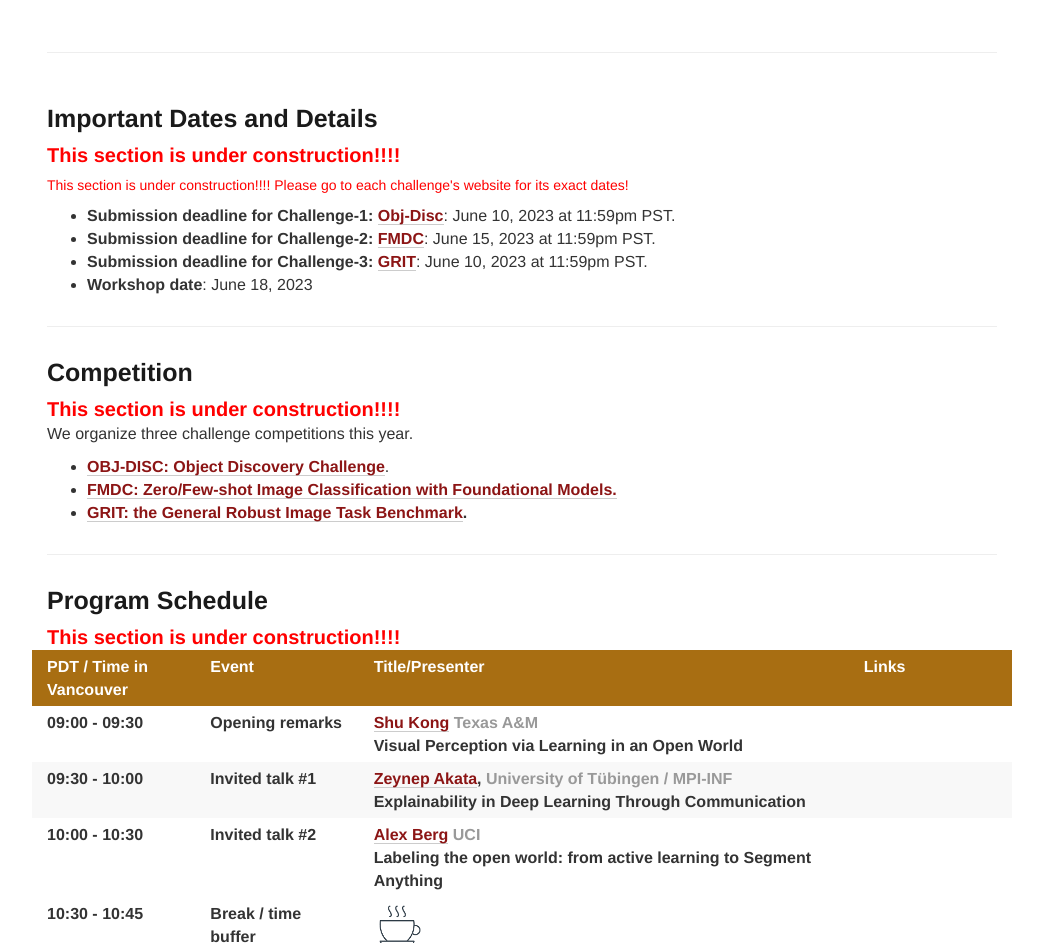
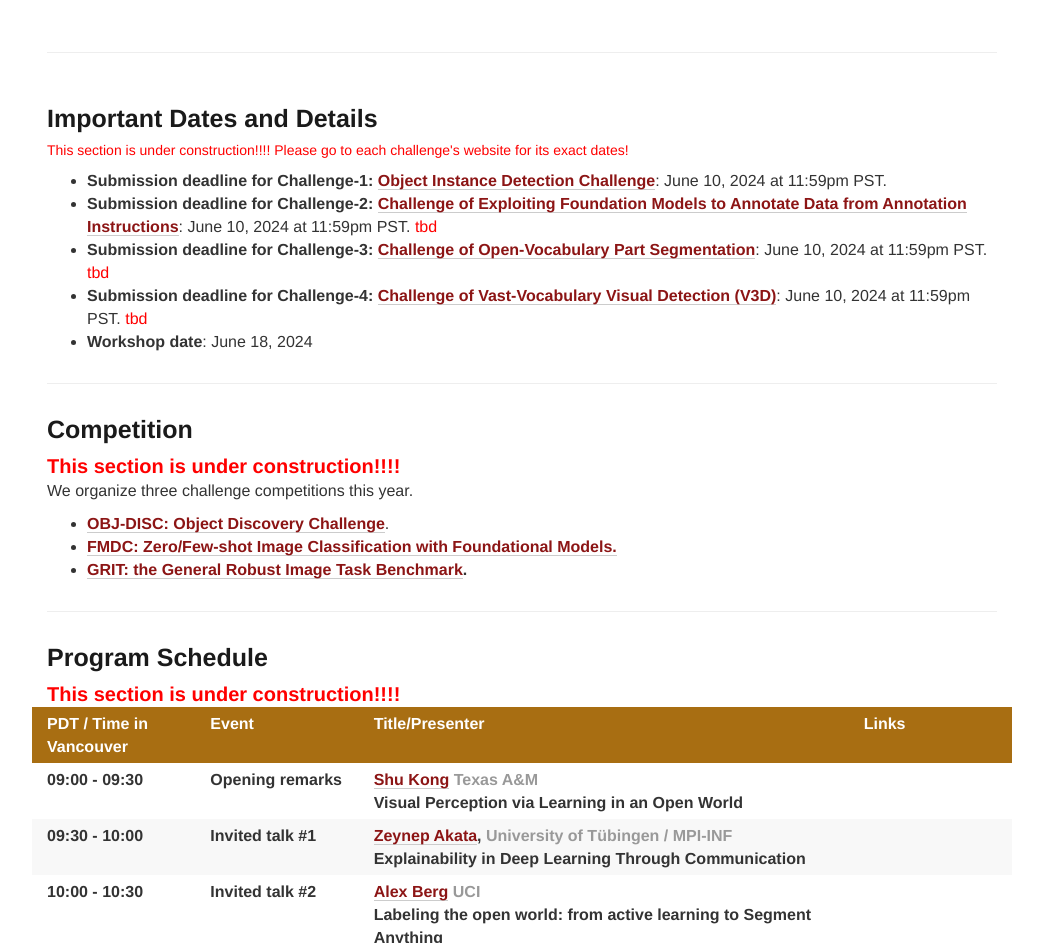
Before and after one commit to vplow/vplow.github.io, a plain HTML site: page vplow_4th.html in a window 1280 px wide. Shown: the part 4468-5411 px from the top of the page, without its empty margins (118-1161 px from the left). Drawn offline with Linux system fonts and the light colour scheme.

Commit message:
Update vplow_4th.html

```diff
--- a/vplow_4th.html
+++ b/vplow_4th.html
@@ -723,14 +723,15 @@ This requires visual perception algorithms to be developed for the open-world, t
     <div class="row" style="margin-top:30px;">
       <div class="col-xs-12 col-sm-12">
         <h2>Important Dates and Details</h2>
-<h3> <font color="red">This section is under construction!!!!</font></h3>
+<!--h3> <font color="red">This section is under construction!!!!</font></h3-->
 	<h5> <font color="red">This section is under construction!!!! Please go to each challenge's website for its exact dates!</font></h5>
         <ul>
           <!--li><b>Signup to receive updates</b>: using <a href="https://vplow.github.io/vplow_3rd.html">this form</a></li-->
-	  <li><b>Submission deadline for Challenge-1: <a href="https://obj-disc.github.io/">Obj-Disc</a></b>: June 10, 2023 at 11:59pm PST. </li>
-	  <li><b>Submission deadline for Challenge-2: <a href="https://socar-esther.github.io/" target="_blank">FMDC</a></b>: June 15, 2023 at 11:59pm PST. </li>
-          <li><b>Submission deadline for Challenge-3: <a href="https://grit-benchmark.org/" target="_blank">GRIT</a></b>: June 10, 2023 at 11:59pm PST. </li>
-          <li><b>Workshop date</b>: June 18, 2023</li>
+	  <li><b>Submission deadline for Challenge-1: <a href="https://docs.google.com/document/d/15R-R0tpKBy_KCNyc_8D45PQzHzyLmlPjDbntZJEBEYY/edit?usp=sharing">Object Instance Detection Challenge</a></b>: June 10, 2024 at 11:59pm PST. </li>
+	  <li><b>Submission deadline for Challenge-2: <a href="./" target="_blank">Challenge of Exploiting Foundation Models to Annotate Data from Annotation Instructions</a></b>: June 10, 2024 at 11:59pm PST. <font color="red">tbd</font></li>
+	  <li><b>Submission deadline for Challenge-3: <a href="./" target="_blank">Challenge of Open-Vocabulary Part Segmentation</a></b>: June 10, 2024 at 11:59pm PST. <font color="red">tbd</font></li>
+          <li><b>Submission deadline for Challenge-4: <a href="./" target="_blank">Challenge of Vast-Vocabulary Visual Detection (V3D)</a></b>: June 10, 2024 at 11:59pm PST. <font color="red">tbd</font></li>
+          <li><b>Workshop date</b>: June 18, 2024</li>
         </ul>
         <!--p>Oral presentation will be selected from challenge participants, e.g., winners and those having innovative ideas.</p-->
       </div>
```
